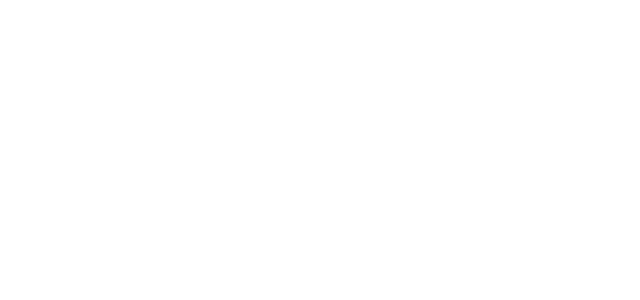
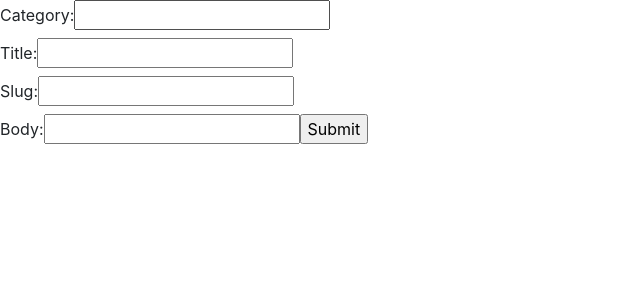
Before and after one commit to mmaniatis/RelaxedDevCorner, a React (Create React App) app in the folder client/app/: page /CreatePost in a window 1280 px wide. Shown: the top 300 px of the page, without its empty margins (0-640 px from the left). Built offline with nearby package versions, Linux system fonts and the light colour scheme.

Commit message:
Adding create post page (test harness essentially)

```diff
--- a/client/app/package.json
+++ b/client/app/package.json
@@ -21,7 +21,7 @@
     "test": "react-scripts test",
     "eject": "react-scripts eject"
   },
-  "proxy": "http://localhost:8080",
+  "proxy": "https://prd-app-relaxeddevcorner.azurewebsites.net/api",
   "eslintConfig": {
     "extends": "react-app"
   },
--- a/client/app/src/App.js
+++ b/client/app/src/App.js
@@ -1,8 +1,8 @@
 import React, { Component } from 'react';
 import './App.css';
 import Home from './components/Home';
+import CreatePost from './components/CreatePost';
 import { BrowserRouter as Router, Route, Switch } from 'react-router-dom';
-import CreateAccount from './components/CreateAccount';
 
 class App extends Component {
   constructor(){
@@ -29,7 +29,7 @@
       <Router>
         <Switch>
           <Route path='/' exact={true} component={Home}/>
-          <Route path='/CreateAccount' exact={true} component={CreateAccount}/>
+          <Route path='/CreatePost' exact={true} component={CreatePost} />
         </Switch>
       </Router>
     )
--- a/client/app/src/components/AppNavBar.js
+++ b/client/app/src/components/AppNavBar.js
@@ -49,6 +49,9 @@
       <Collapse isOpen={this.state.isOpen} navbar>
         <Nav className="ml-auto" navbar>
           <NavItem>
+            <NavLink href="/CreatePost">Create Blog Post</NavLink>
+          </NavItem>
+          <NavItem>
             <NavLink href="https://twitter.com/michaelmaniatis">@mikedev</NavLink>
           </NavItem>
           <NavItem>
--- a/client/app/src/components/CreateAccount.js
+++ /dev/null
@@ -1,26 +0,0 @@
-import React, { Component } from 'react';
-import '../App.css';
-import AppNavbar from './AppNavBar';
-import PostList from './PostList';
-import { Container, ButtonGroup, Button } from 'reactstrap';
-
-class CreateAccount extends Component{
-    render(){
-        return (
-        <div>
-            <Container fluid>
-                <AppNavbar/>
-                <div class="jumbotron">
-
-                    <ButtonGroup>
-                        <Button color="primary" size="lg">Create an Account</Button>
-                    </ButtonGroup>
-
-                </div>
-
-
-            </Container>
-        </div>
-        )};
-}
-export default CreateAccount
--- /dev/null
+++ b/client/app/src/components/CreatePost.js
@@ -0,0 +1,85 @@
+import React, { Component } from 'react';
+
+export default class CreatePost extends Component
+{
+    constructor(props){
+        super(props);
+        this.state = {Category: '', Title: '', Slug: '', Body: ''}
+
+        this.handleChange = this.handleChange.bind(this);
+        this.createPost = this.createPost.bind(this);
+    }
+
+    handleChange(event)
+    {
+        const target = event.target;
+        const value = target.value;
+        const name = target.name;
+
+        this.setState({
+            [name] : value
+        });
+
+    }
+
+    createPost (event)
+    {
+        const category = this.state.Category;
+        const title = this.state.Title;
+        const slug = this.state.Slug;
+        const body = this.state.Body;
+        const author = 'Michael J. Maniatis';
+        const cdDate = new Date();
+        return fetch('/CreatePost', {
+            method: 'POST',
+            body: JSON.stringify([category, title, slug, body, author, cdDate]),
+            headers: {
+                'Content-Type': 'application/json'
+            }
+        }).then(response => {
+            if (response.status >= 200 && response.status < 300)
+            {
+                return response;
+            }
+            else
+            {
+                alert("Something went seriously wrong!");
+            }
+        }).catch(err => console.log(err));
+
+    }
+
+    componentDidMount() {
+
+    }
+
+
+    render(){
+        return (
+        <div id = "CreatePostForm">
+            <form onSubmit={this.createPost}>
+                <label>
+                    Category:
+                    <input name = "Category" type="text" value={this.state.Category} onChange={this.handleChange}></input>
+                </label>
+                <br/>
+                <label>
+                    Title:
+                    <input name = "Title" type="text" value={this.state.Title} onChange={this.handleChange}></input>
+                </label>
+                <br/>
+                <label>
+                    Slug:
+                    <input name = "Slug" type="text" value={this.state.Slug} onChange={this.handleChange}></input>
+                </label>
+                <br/>
+                <label>
+                    Body:
+                    <input name = "Body" type="text" value={this.state.Body} onChange={this.handleChange}></input>
+                </label>
+                <input type="submit" value="Submit"></input>
+            </form>
+        </div>
+        );
+    }
+}
--- a/client/app/src/components/Home.js
+++ b/client/app/src/components/Home.js
@@ -16,7 +16,7 @@
 
               </div>
           <div id="PostContainer">
-          <PostList/>
+            <PostList/>
           </div>
         </Container>
       </div>
--- a/client/app/src/components/PostList.js
+++ b/client/app/src/components/PostList.js
@@ -13,7 +13,7 @@
     componentDidMount() {
         this.setState({isLoading: true});
 
-        fetch('/api/GetPosts/')
+        fetch('/GetPosts')
         .then(response => response.json())
         .then(data => this.setState({posts: data, isLoading: false}));
     }
```
Also changed, not shown: 1 other file (tests, documents, lock files or other folders).
